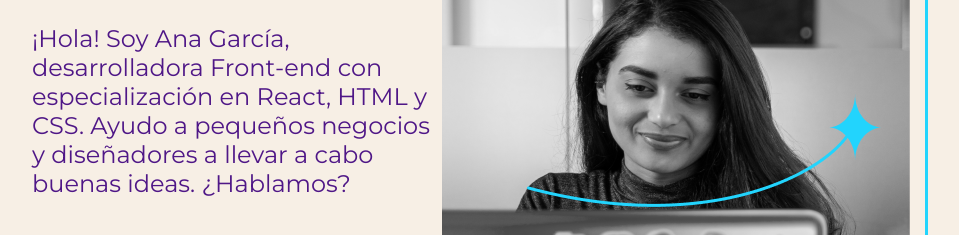
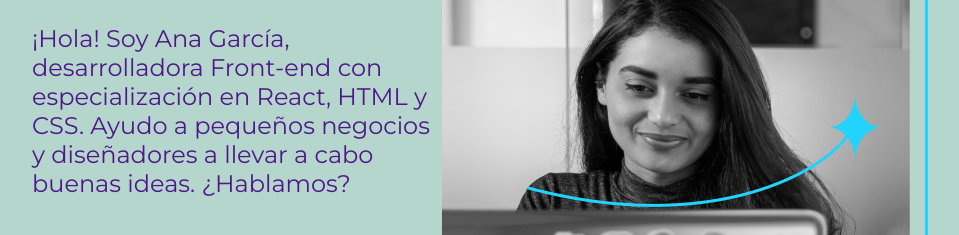
Before and after one commit to Ani-celis/Proyecto_Ani, a plain HTML site: page index.html in a window 1280 px wide. Shown: the part 372-607 px from the top of the page, without its empty margins (160-1119 px from the left). Drawn offline with nearby package versions, Linux system fonts and the light colour scheme.

Commit message:
Cambiar color de fondo

```diff
--- a/styles/style.css
+++ b/styles/style.css
@@ -1,7 +1,7 @@
 @import url('https://fonts.googleapis.com/css2?family=Krona+One&family=Montserrat:wght@400;600&display=swap');
 
 :root{
-    --color-primario: #F7EFE5;
+    --color-primario: #B4D6CD;
     --color-secundario:  #4F1787;
     --color-terciario:  #EB3678;
     --color-cuaternario:#C8A1E0;
```
